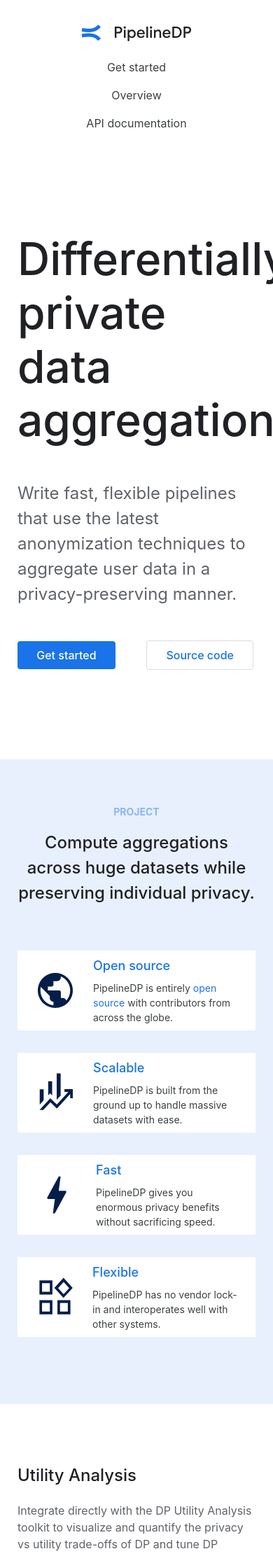
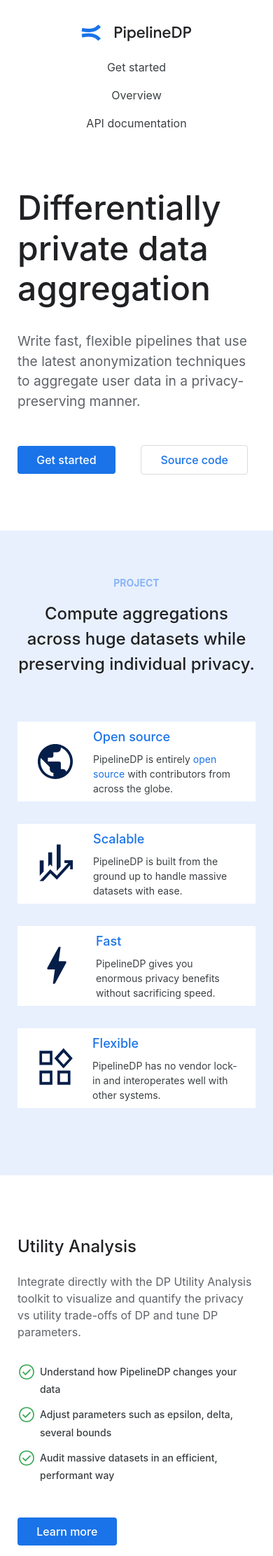
Before and after one commit to OpenMined/PipelineDP, a Jekyll site: the page built from index.html, in a window 390 px wide. Shown: the top 2223 px of the page at 70% size. Built offline with Jekyll 4.4.1, drawn with Linux system fonts in a browser that asks for light colours.

Commit message:
Add responsive styles to hero component

```diff
--- a/_sass/components/_hero.scss
+++ b/_sass/components/_hero.scss
@@ -10,23 +10,52 @@
 
   &__title {
     color: #202124;
-    font-size: 4rem;
+    font-size: 3rem;
     font-weight: 500;
     line-height: 1.2;
     margin: 0;
     max-width: 16ch;
-    padding: 8rem 0 3rem;
+    padding: 4rem 0 2rem;
+
+    @media (min-width: 34rem) {
+      padding: 5rem 0 2rem;
+    }
+
+    @media (min-width: 48rem) {
+      padding: 7rem 0 2rem;
+    }
+
+    @media (min-width: 75rem) {
+      font-size: 4rem;
+      padding: 8rem 0 3rem;
+    }
   }
 
   &__description {
     color: #5f6368;
-    font-size: 1.5rem;
+    font-size: 1.2rem;
     margin: 0;
     max-width: 40ch;
+
+    @media (min-width: 75rem) {
+      font-size: 1.5rem;
+    }
   }
 
   &__button {
-    margin: 3rem 0 8rem 2.5rem;
+    margin: 3rem 0 5rem 2rem;
+
+    @media (min-width: 34rem) {
+      margin: 3rem 0 5rem 2.5rem;
+    }
+
+    @media (min-width: 48rem) {
+      margin: 3rem 0 7rem 2.5rem;
+    }
+
+    @media (min-width: 75rem) {
+      margin: 3rem 0 8rem 2.5rem;
+    }
 
     &:first-of-type {
       margin-left: 0;
```
